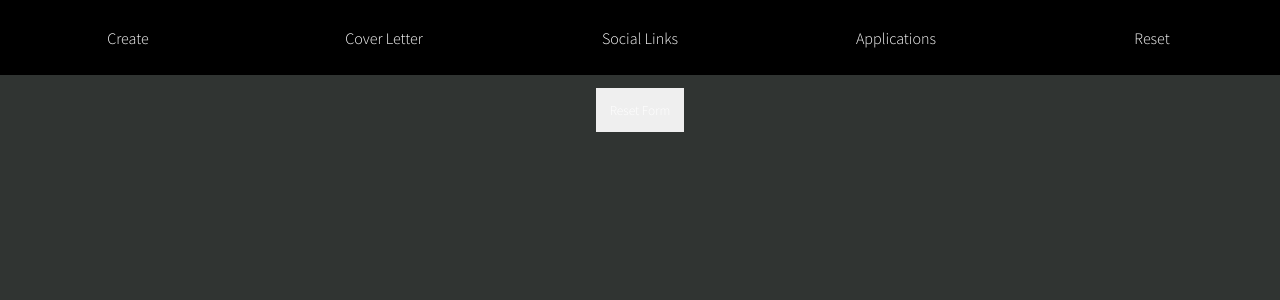
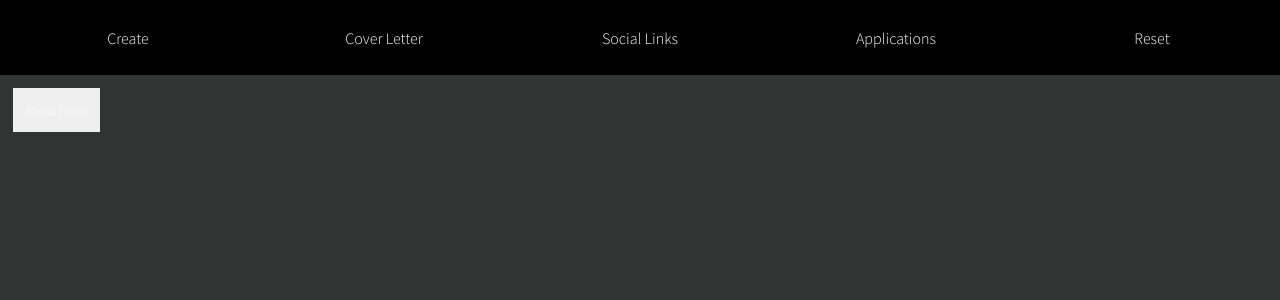
Before and after one commit to bengarlock/JobSearchHelper, a React (Create React App) app: page /reset in a window 1280 px wide. Shown: the top 300 px of the page. Built offline with nearby package versions, Linux system fonts and the light colour scheme; no server answers.

Commit message:
restyling work

```diff
--- a/src/Components/Applications.js
+++ b/src/Components/Applications.js
@@ -70,7 +70,6 @@ class Applications extends React.Component {
     render() {
         return(
             <>
-                <div className="content-wrapper" id="application">
                 <div id="application-header-wrapper">
                     <h3>Applications</h3>
                     <div id="application-search-form">
@@ -92,7 +91,6 @@ class Applications extends React.Component {
                             {this.renderApplications()}
                         </div>
                 </div>
-
                 <div id="application-form-wrapper">
                     {this.state.current_application ?
                         <ApplicationInfo
@@ -106,8 +104,6 @@ class Applications extends React.Component {
                             )}/> : null
                     }
                 </div>
-                </div>
-
 
             </>
         )
--- a/src/Stylesheets/App.css
+++ b/src/Stylesheets/App.css
@@ -23,7 +23,7 @@ a, a:visited, a:hover, a:active {
     text-decoration: none;
 }
 
-.content-wrapper {
-    display: flex;
-    flex-direction: row;
-}
+/*.content-wrapper {*/
+/*    display: flex;*/
+/*    flex-direction: row;*/
+/*}*/
--- a/src/Stylesheets/Applications.css
+++ b/src/Stylesheets/Applications.css
@@ -1,20 +1,17 @@
-.content-wrapper#application {
-    display: flex;
 
-}
 
 #application-list-wrapper {
-    flex: 1;
     overflow-y: auto;
     height: 25em;
 }
 
 #application-header-wrapper {
-    flex: 1 1;
+
+
 }
 
 #application-form-wrapper {
-    flex: 2;
+
 }
 
 #application-search-form input {
--- a/src/Stylesheets/CoverLetterTemplate.css
+++ b/src/Stylesheets/CoverLetterTemplate.css
@@ -23,7 +23,6 @@ button {
     flex-direction: row;
     flex-wrap: wrap;
     overflow: hidden;
-
 }
 
 .template-sub-wrapper {
--- a/src/Stylesheets/Create.css
+++ b/src/Stylesheets/Create.css
@@ -1,11 +1,3 @@
-.content-wrapper {
-    display: flex;
-    flex-direction: column;
-    justify-content: center;
-    align-items: center;
-    align-content: center;
-}
-
 #company-form {
     margin: 2em;
     display: flex;
```
Also changed, not shown: 2 other files (tests, documents, lock files or other folders). Lines whose indentation alone changed are shown as unchanged.
